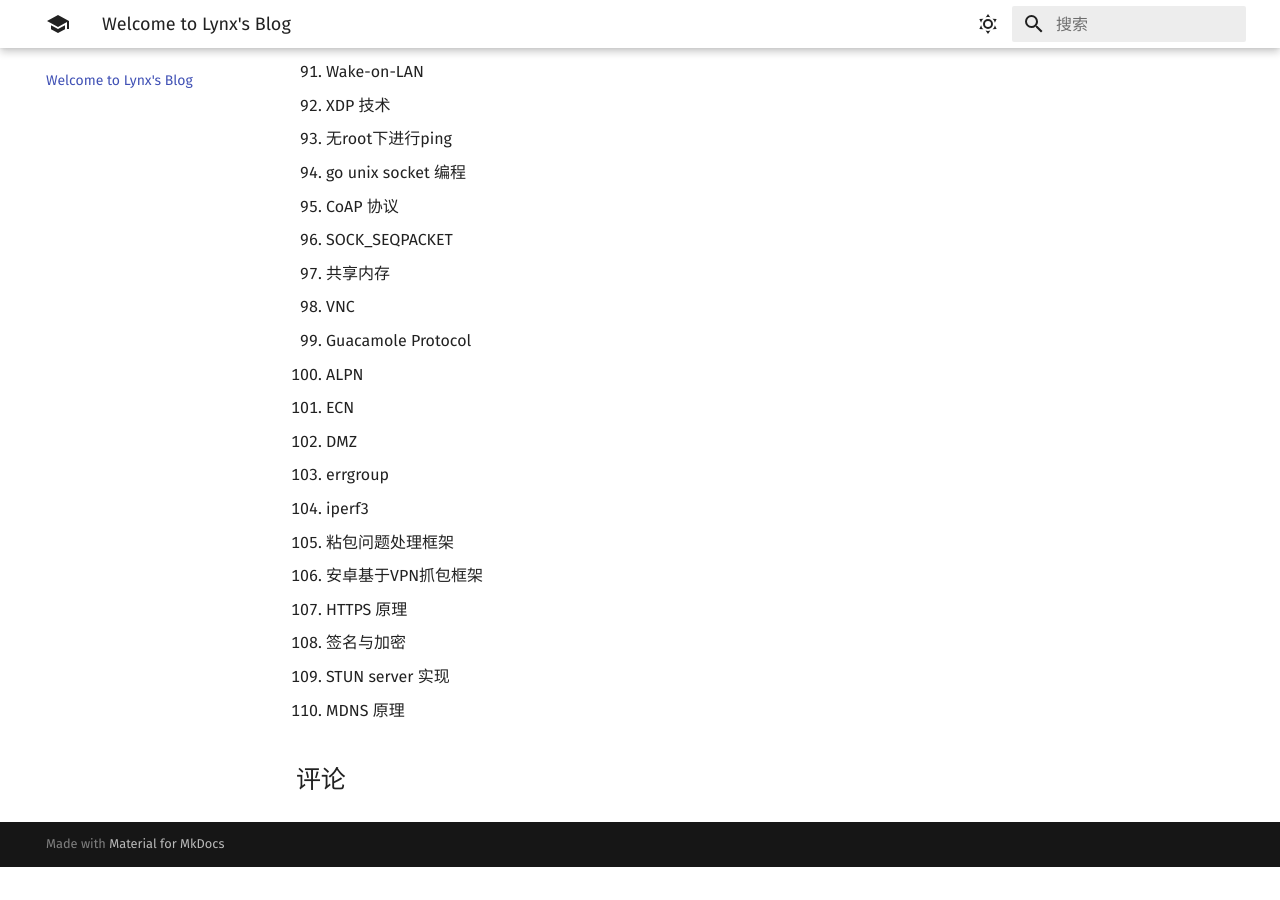
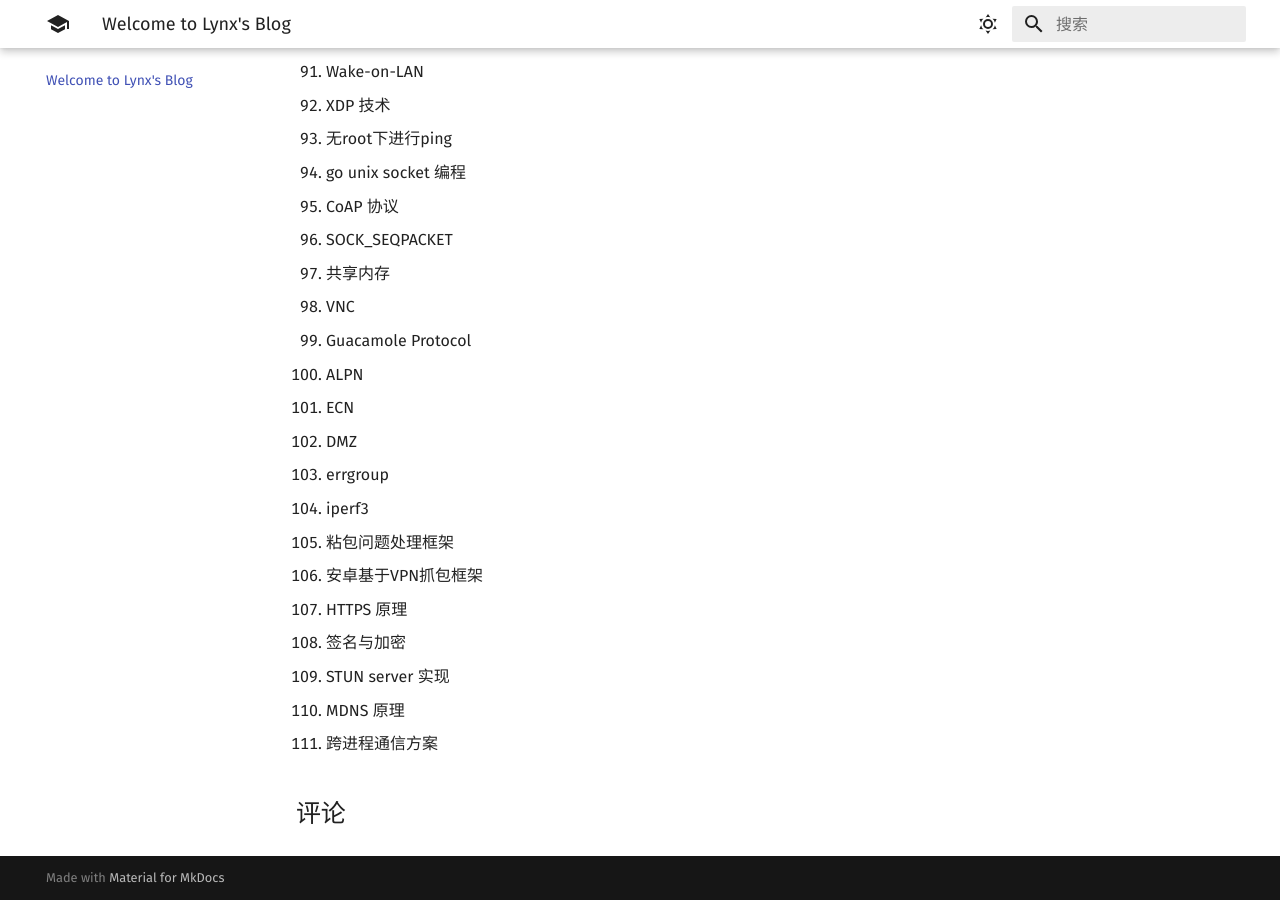
Before and after one commit to 1314liuwei/blog, an MkDocs documentation site: the page built from docs/index.md, in a window 1280 px wide and 900 px high, scrolled down 3260 px. Built offline with MkDocs 1.6.1 and Material for MkDocs 9.7.7, drawn with Linux system fonts in a browser that asks for light colours; comment, search, counter and statistics services are not loaded; before the commit the page ends 4127 px from its top, so only the background shows below that.

Commit message:
2023/12/07 周四

```diff
--- a/docs/index.md
+++ b/docs/index.md
@@ -112,3 +112,4 @@
 107. 签名与加密
 107. STUN server 实现
 107. MDNS 原理
+107. 跨进程通信方案
```
